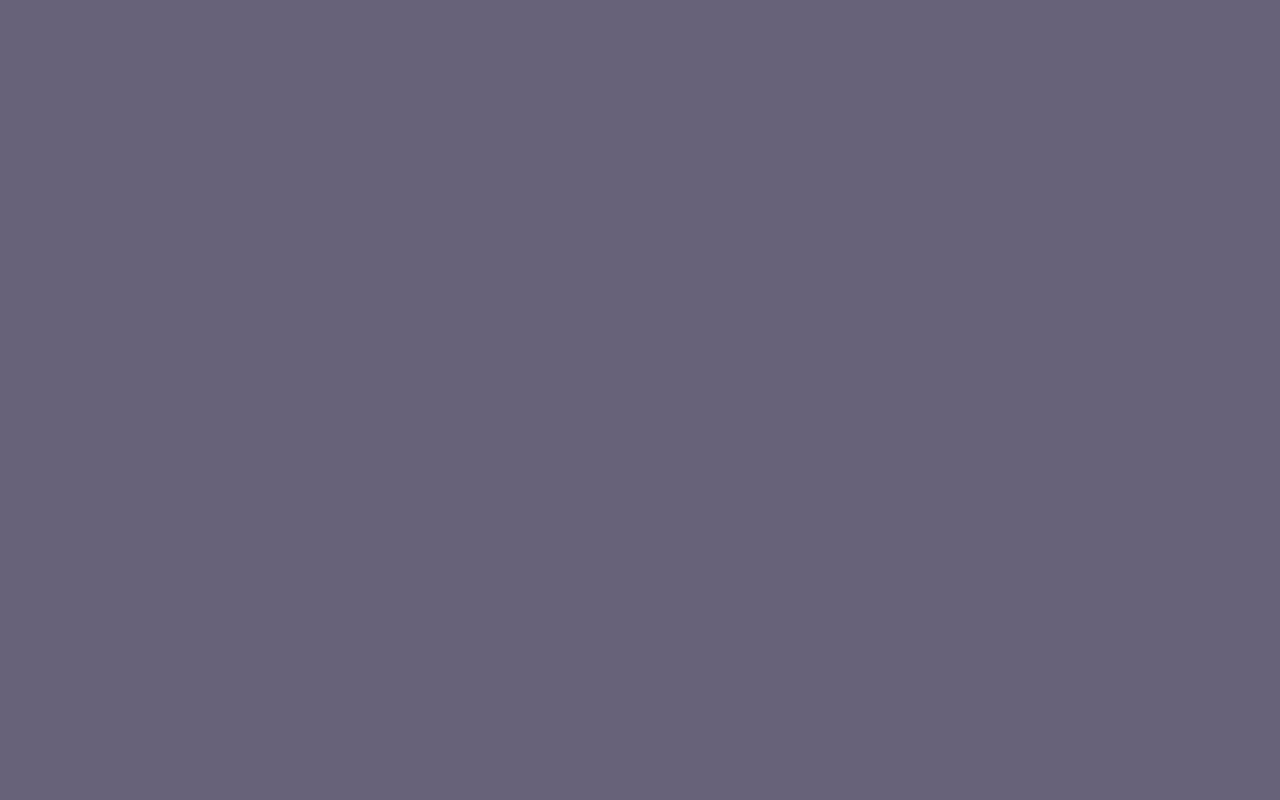
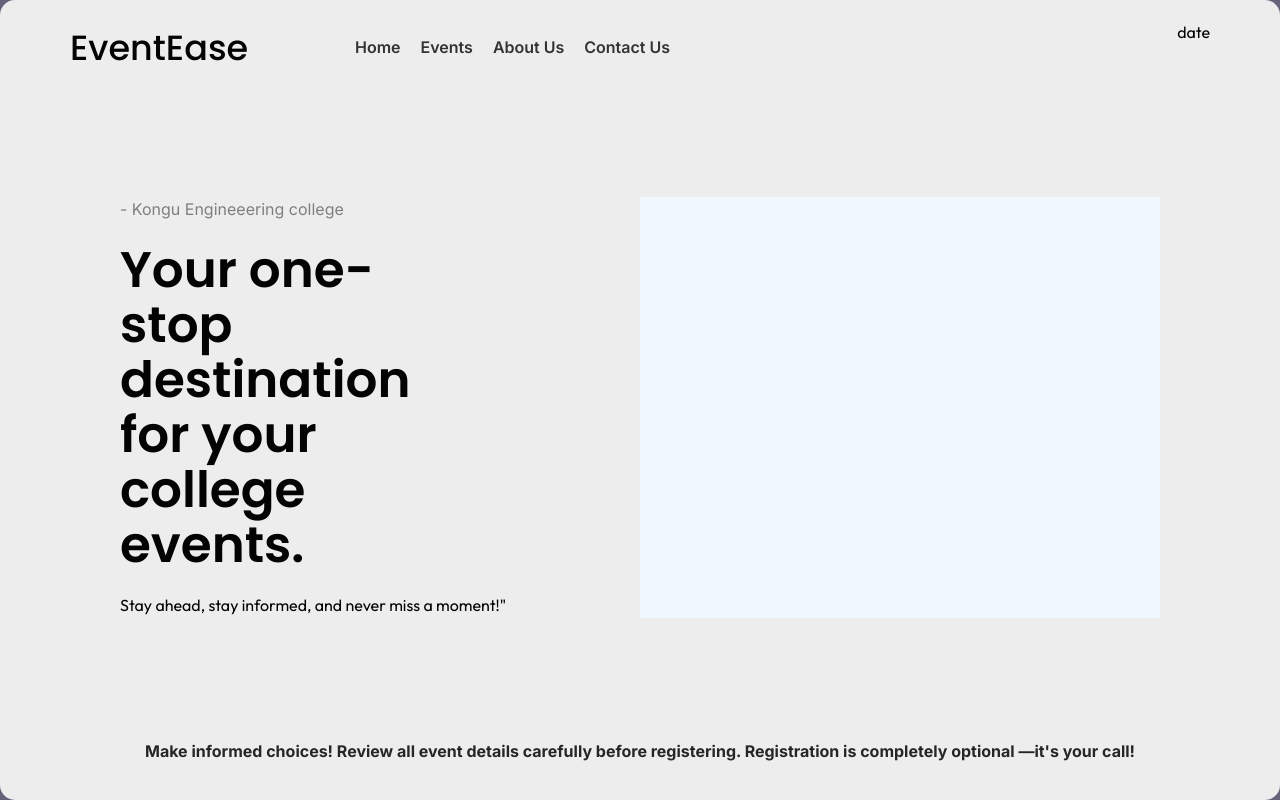
Before and after one commit to kavinpradheep/EVENTEASE, a React (Vite) app: page /Mainpage in a window 1280 px wide. Built offline with nearby package versions, Linux system fonts and the light colour scheme.

Commit message:
main page 1st creation

```diff
--- a/index.html
+++ b/index.html
@@ -8,6 +8,12 @@
     <link rel="preconnect" href="https://fonts.googleapis.com">
     <link rel="preconnect" href="https://fonts.gstatic.com" crossorigin>
     <link href="https://fonts.googleapis.com/css2?family=Outfit&display=swap" rel="stylesheet">
+    <link rel="preconnect" href="https://fonts.googleapis.com">
+    <link rel="preconnect" href="https://fonts.gstatic.com" crossorigin>
+    <link href="https://fonts.googleapis.com/css2?family=Poppins:ital,wght@0,100;0,200;0,300;0,400;0,500;0,600;0,700;0,800;0,900;1,100;1,200;1,300;1,400;1,500;1,600;1,700;1,800;1,900&display=swap" rel="stylesheet">
+    <link rel="preconnect" href="https://fonts.googleapis.com">
+    <link rel="preconnect" href="https://fonts.gstatic.com" crossorigin>
+    <link href="https://fonts.googleapis.com/css2?family=Inter:ital,opsz,wght@0,14..32,100..900;1,14..32,100..900&display=swap" rel="stylesheet">
   </head>
   <body>
     <div id="root"></div>
--- /dev/null
+++ b/src/components/mainpage/mainpage.css
@@ -0,0 +1,70 @@
+.main-holder{
+    background-color: #ededed;
+    padding: 20px;
+    border-radius: 15px;
+    height: 100vh;
+    display: flex;
+    flex-direction: column;
+    gap: 40px;
+}
+.header{
+    padding: 0px 50px;
+    display: grid;
+    grid-template-columns: 1fr 2fr 1fr;
+}
+.left-section{
+    font-family: 'poppins';
+    font-weight: 500;
+    color: #030303;
+    font-size: 35px;
+}
+.middle-section{
+    font-family: 'inter';
+    font-weight: 600;
+    display: flex;
+    align-items: center;
+    gap: 20px;
+    color: #333333;
+}
+.right-section{
+    margin: 0;
+    justify-self: end;
+}
+.page-container{
+    margin: auto 100px;
+    display: grid;
+    grid-template-columns: 1fr 1fr;
+}
+.page-container-left{
+    display: flex;
+    flex-direction: column;
+    gap: 20px;
+}
+.page-container-left p{
+    color: rgb(127, 127, 127);
+    font-family: 'inter';
+}
+.page-container-left h1{
+    color: rgb(3, 3, 3);
+    max-width: 70%;
+    font-weight: 600;
+    font-size: 50px;
+    font-family: 'poppins';
+    line-height: 55px;
+}
+.page-container-left h4{
+    color: rgb(3, 3, 3);
+    font-weight: 300;
+}
+.page-container-right{
+    background-color: aliceblue;
+}
+.fotter{
+    margin-bottom: 15px;
+}
+.fotter h4{
+    color: rgb(38, 38, 38);
+    font-family: 'inter';
+    text-align: center;
+
+}
--- a/src/components/mainpage/mainpage.jsx
+++ b/src/components/mainpage/mainpage.jsx
@@ -1,9 +1,50 @@
 import React from 'react'
-
+import './mainpage.css'
 const Mainpage = () => {
   return (
     <div className="main">
+        <div className="main-holder">
+            <div className="header">
+                <div className="left-section">
+                    EventEase
+                </div>
+                <div className="middle-section">
+                    <div className="home">
+                        Home
+                    </div>
+                    <div className="events">
+                        Events
+                    </div>
+                    <div className="about">
+                        About Us
+                    </div>
+                    <div className="contact">
+                        Contact Us
+                    </div>
+                </div>
+                <div className="right-section">
+                    date
+                </div>
+            </div>
+            <div className="page-container">
+                <div className="page-container-left">
+                    <p>- Kongu Engineeering college</p>
+                    <h1>Your one-stop destination for
+                        your college events.</h1>
+                    <h4>Stay ahead, stay informed,
+                        and never miss a moment!"</h4>
+                </div>
+                <div className="page-container-right">
 
+                </div>
+            </div>
+            <div className="fotter">
+                <h4>Make informed choices! Review all event
+                    details carefully before registering.
+                    Registration is completely optional
+                    —it's your call!</h4>
+            </div>
+        </div>
     </div>
   )
 }
```
